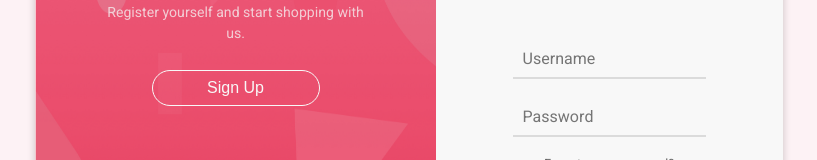
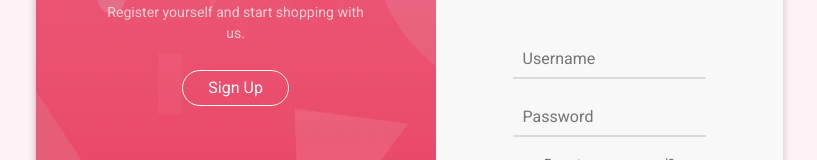
Before and after one commit to shruti-14/Clientele, a React (Create React App) app: page /auth in a window 1280 px wide. Shown: the part 385-545 px from the top of the page, without its empty margins (231-1048 px from the left). Built offline with nearby package versions, Linux system fonts and the light colour scheme.

Commit message:
started working on register page

```diff
--- a/src/cointainer/Auth/Auth.js
+++ b/src/cointainer/Auth/Auth.js
@@ -1,10 +1,20 @@
-import React, { useState } from 'react';
+import React, { useState, useEffect } from 'react';
 import classes from './Auth.module.css';
-import { Route, Switch } from 'react-router-dom';
+import { Route, Switch, Link } from 'react-router-dom';
 import Login from '../Login/Login';
 import Register from '../Register/Register';
+
 const Auth = ({ match }) => {
     const [isLoginActive, setLoginActive] = useState(true);
+    useEffect(() => {
+        // Update the document title using the browser API
+        // document.title = `You clicked ${count} times`;
+        console.log(document.location.pathname);
+        if (document.location.pathname === '/auth/register') {
+            setLoginActive(false);
+            console.log(isLoginActive);
+        }
+    });
     return <div className={classes.AuthContainer}>
         <div className={classes.Container}>
             <div className={`${classes.InnerContainer} ${classes.textConatiner}`}>
@@ -12,7 +22,7 @@ const Auth = ({ match }) => {
                     :
                     'Welcome back!'}`}</h1>
                 <p className={classes.TextContainerContent}>Register yourself and start shopping with us.</p>
-                <button className={classes.Button}>Sign Up</button>
+                <Link to={`${match.path}/register`} className={classes.Button}>Sign Up</Link>
             </div>
             <div className={`${classes.InnerContainer} ${classes.formConatiner}`}>
                 <Switch>
--- a/src/cointainer/Auth/Auth.module.css
+++ b/src/cointainer/Auth/Auth.module.css
@@ -44,14 +44,14 @@
     background-color: transparent;
     border: 1px solid #F8F8F8;
     color: #F8F8F8;
-    padding: 8px;
+    padding: 5px 25px;
+    font-family: 'Heebo', sans-serif;
     text-align: center;
     text-decoration: none;
     display: inline-block;
     font-size: 16px;
     margin-top: 2px;
     cursor: pointer;
-    width: 50%;
     border-radius: 19px;
     align-self: center;
 }
--- a/src/cointainer/Login/Login.js
+++ b/src/cointainer/Login/Login.js
@@ -37,7 +37,16 @@ class Login extends Component {
         loading: false
     }
     inputChangedHandler = (event, inputIdentifier) => {
-        console.log('Hi');
+        const updatedLoginForm = {
+            ...this.state.loginForm
+        };
+        const updatedFormElement = {
+            ...updatedLoginForm[inputIdentifier]
+        };
+        updatedFormElement.value = event.target.value;
+        updatedLoginForm[inputIdentifier] = updatedFormElement;
+
+        this.setState({ loginForm: updatedLoginForm });
     }
     render() {
         const formElementsArray = [];
```
